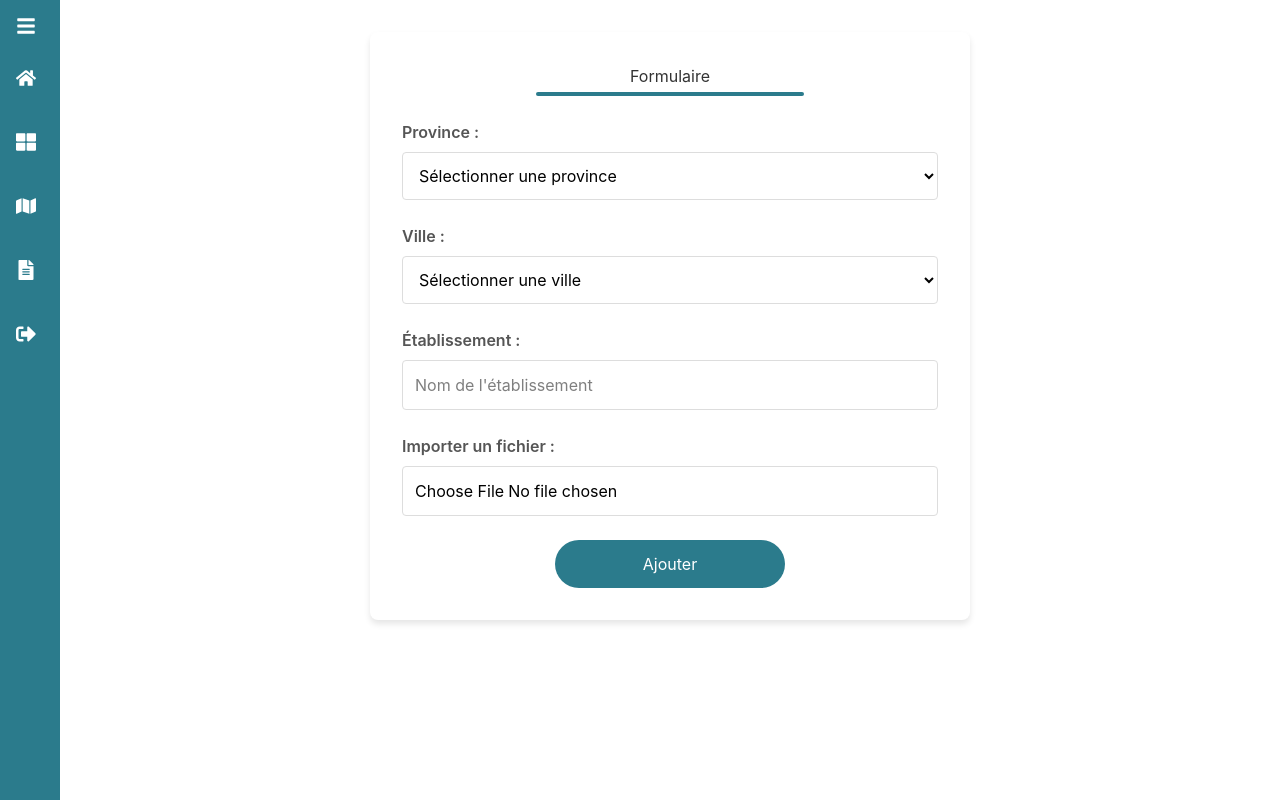
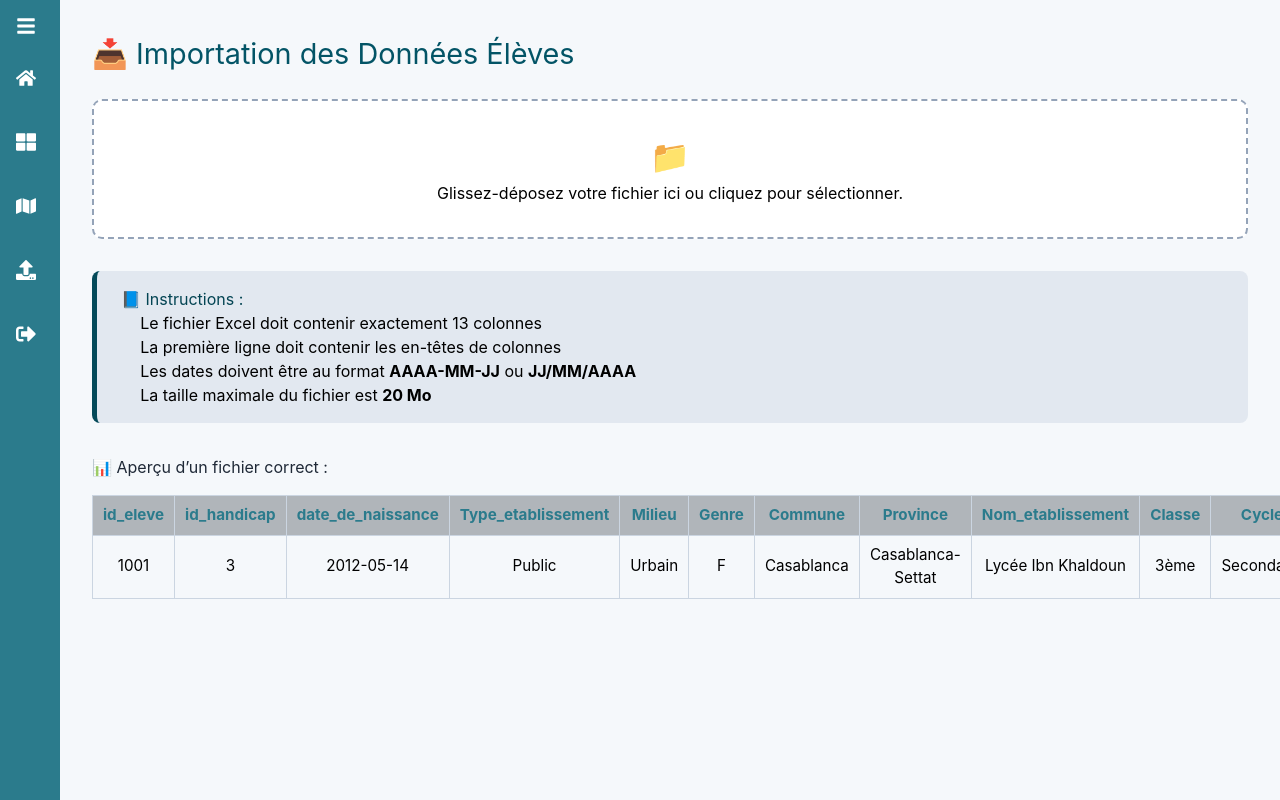
Before and after one commit to Oumaima-karam/HadrPredict_App, a React (Vite) app: page /FormPage in a window 1280 px wide. Built offline with nearby package versions, Linux system fonts and the light colour scheme.

Commit message:
Ajout page importation fichier Excel

```diff
--- a/src/components/Layout/icons.jsx
+++ b/src/components/Layout/icons.jsx
@@ -1,7 +1,7 @@
 import { Path } from "leaflet";
 import {
   FaHome,
-  FaFileAlt,
+  FaUpload ,
   FaThLarge,
   FaMap,
   FaSignOutAlt,
@@ -11,6 +11,6 @@ export const menuItems = [
   { icon: <FaHome />, text: "Home", path: "/LoginPage" },
   { icon: <FaThLarge />, text: "Dashboard", path: "/DashGlobal" },
   { icon: <FaMap />, text: "Cartegraphie", path: "/GeoCarte" },
-  { icon: <FaFileAlt />, text: "Formulaire", path: "/FormPage" },
+  { icon: <FaUpload  />, text: "Importer", path: "/FormPage" },
   { icon: <FaSignOutAlt />, text: "Logout", path: "/LoginPage" },
 ];
--- a/src/pages/Formulaire/FormPage.css
+++ b/src/pages/Formulaire/FormPage.css
@@ -1,102 +1,113 @@
 .page-layout {
-    display: flex;
-    min-height: 100vh;
+  display: flex;
+  height: 100vh;
+  background: #f5f8fb;
 }
 
-.sidebar {
-  width: 250px;
-  background: #2c3e50;
-  color: white;
-  position: fixed;
-  height: 100vh;
+.main-content {
+  flex: 1;
+  padding: 2rem;
   overflow-y: auto;
 }
 
-.main-content {
-    flex: 1;
-    padding: 20px;
-    margin-left: 250px;
+.title {
+  font-size: 1.8rem;
+  color: #035466;
+  margin-bottom: 1.5rem;
 }
 
-.form-container {
-    max-width: 600px;
-    margin: 2rem auto;
-    padding: 2rem;
-    background: #fff;
-    border-radius: 8px;
-    box-shadow: 0 4px 6px rgba(0, 0, 0, 0.1);
+
+
+.template-button:hover {
+  background-color: #1d4ed8;
 }
 
-.form-container h2 {
-    position: relative;
-    padding-bottom: 0.5rem;
-    margin-bottom: 1.5rem;
-    color: #333;
-    text-align: center;
+.upload-zone {
+  border: 2px dashed #94a3b8;
+  border-radius: 10px;
+  padding: 2rem;
+  text-align: center;
+  background: white;
+  margin-bottom: 1rem;
+  position: relative;
 }
 
-.form-container h2::after {
-    content: "";
-    position: absolute;
-    bottom: 0;
-    left: 25%;
-    width: 50%;
-    height: 4px;
-    background-color: #2b7b8c;
-    border-radius: 2px;
+.file-input {
+  position: absolute;
+  width: 100%;
+  height: 100%;
+  opacity: 0;
+  cursor: pointer;
 }
 
-.form-group {
-    display: flex;
-    flex-direction: column;
-    margin-bottom: 1.5rem;
+.upload-icon {
+  font-size: 2rem;
 }
 
-.form-group label {
-    margin-bottom: 0.5rem;
-    font-weight: 600;
-    color: #555;
+.file-info {
+  margin-top: 1rem;
+  font-size: 1rem;
 }
 
-.form-group select,
-.form-group input[type="text"],
-.form-group input[type="file"] {
-    padding: 0.75rem;
-    border: 1px solid #ddd;
-    border-radius: 4px;
-    font-size: 1rem;
-    transition: border-color 0.3s;
-    width: 100%;
-    box-sizing: border-box;
+.success-message {
+  color: green;
+  margin-top: 1rem;
+  font-weight: bold;
 }
 
-.form-group select:focus,
-.form-group input[type="text"]:focus {
-    outline: none;
-    border-color: #2b7b8c;
+.error-message {
+  color: red;
+  margin-top: 1rem;
+  font-weight: bold;
 }
 
-button[type="submit"] {
-    width: 230px;
-    display: block;
-    margin: 0 auto;
-    padding: 0.75rem 2rem;
-    background-color: #2b7b8c;
-    color: white;
-    border: none;
-    border-radius: 40px;
-    font-size: 1rem;
-    cursor: pointer;
-    transition: background-color 0.3s;
+.instructions {
+  background: #e2e8f0;
+  border-left: 5px solid #044959;
+  padding: 1rem 1.5rem;
+  border-radius: 8px;
+  margin-top: 2rem;
 }
 
-button[type="submit"]:hover {
-    background-color: #2b7b8c;
+.instructions h3 {
+  margin-top: 0;
+  color: #034453;
 }
 
-@media (max-width: 768px) {
-    .form-container {
-        margin: 1rem;
-        padding: 1.5rem;
-    }
+.instructions ol {
+  padding-left: 1.2rem;
 }
+
+.instructions ul {
+  padding-left: 1.5rem;
+  margin-top: 0.5rem;
+  list-style: disc;
+}
+
+.excel-guide {
+  margin-top: 2rem;
+}
+
+.excel-guide h3 {
+  color: #1f2937;
+}
+
+.excel-sample {
+  width: 100%;
+  border-collapse: collapse;
+  margin-top: 1rem;
+  font-size: 0.95rem;
+}
+
+.excel-sample th,
+.excel-sample td {
+  border: 1px solid #cbd5e1;
+  padding: 8px 10px;
+  text-align: center;
+}
+
+.excel-sample thead {
+  background-color: #b0b5ba;
+  color: #2b7b8c;
+  font-weight: bold;
+}
--- a/src/pages/Formulaire/FormPage.jsx
+++ b/src/pages/Formulaire/FormPage.jsx
@@ -1,114 +1,158 @@
 import React, { useState } from 'react';
-import './formPage.css';
 import Sidebar from '../../components/Layout/Sidebar/Sidebar';
-
-const provinces = ['Oujda-Angad', 'Nador', 'Driouch', 'Jerada', 'Berkane', 'Taourirt', 'Figuig', 'Guercif'];
-
-const predefinedCities = {
-    'Oujda-Angad': ['Oujda', 'Aïn Sfa', 'Bni Khaled', 'Bsara', 'Isly'],
-    'Nador': ['Nador', 'Al Aroui', 'Beni Ansar', 'Beni Chiker', 'Bni Bouifrour'],
-    'Driouch': ['Driouch', 'Ben Taieb', 'Midar', 'Trougout', 'Mtalssa'],
-    'Jerada': ['Jerada', 'Touissit', 'Gafait', 'Lebkhata', 'Mrija'],
-    'Berkane': ['Berkane', 'Ahfir', 'Aïn Erreggada', 'Aklim', 'Madagh'],
-    'Taourirt': ['Taourirt', 'Debdou', 'El Aïoun Sidi Mellouk', 'Mechraa Hammadi', 'Sidi Ali Belkassem'],
-    'Figuig': ['Figuig', 'Bouanane', 'Abou Lhamam', 'Bouarfa', 'Maiziz'],
-    'Guercif': ['Guercif', 'Taddart', 'Assefrou', 'Bni Oukil', 'Tiztoutine']
-};
+import './FormPage.css';
 
 export default function FormPage() {
-const [form, setForm] = useState({province: '', city: '', establishment: '', file: null});
+  const [file, setFile] = useState(null);
+  const [error, setError] = useState('');
+  const [success, setSuccess] = useState('');
 
-const [isOtherCity, setIsOtherCity] = useState(false);
+  const validExtensions = ['xls', 'xlsx'];
 
-const handleChange = e => {
-    const { name, value, files } = e.target;
-    if (name === 'city' && value === 'other') {
-        setIsOtherCity(true);
-        setForm(p => ({ ...p, city: '' }));
+  const handleFile = (selectedFile) => {
+    const fileExt = selectedFile.name.split('.').pop().toLowerCase();
+    if (!validExtensions.includes(fileExt)) {
+      setError('❌ Format invalide. Seuls les fichiers .xls et .xlsx sont autorisés.');
+      setFile(null);
+      setSuccess('');
     } else {
-        setForm(p => ({
-        ...p,
-        [name]: files ? files[0] : value,
-        ...(name === 'province' && { city: '', isOtherCity: false }),
-    }));
+      setError('');
+      setFile(selectedFile);
+      uploadToBackend(selectedFile);
     }
-};
+  };
 
-const getCities = () => {
-    return predefinedCities[form.province] || [];
-};
+  const uploadToBackend = (file) => {
+    const formData = new FormData();
+    formData.append('file', file);
 
-return (
+    fetch('http://localhost:8081/api/eleve/upload', {
+      method: 'POST',
+      body: formData
+    })
+      .then(res => res.text())
+      .then(message => {
+        setSuccess(`✅ ${message}`);
+        setError('');
+      })
+      .catch(async err => {
+        console.error('Erreur complète :', err);
+        let message = "❌ Erreur lors de l'envoi du fichier.";
+        try {
+          const text = await err.response?.text?.();
+          if (text) message = `❌ ${text}`;
+        } catch {}
+        setError(message);
+        setSuccess('');
+      });
+  };
 
+  const handleFileChange = (e) => {
+    if (e.target.files.length > 0) {
+      handleFile(e.target.files[0]);
+    }
+  };
+
+  const handleDrop = (e) => {
+    e.preventDefault();
+    if (e.dataTransfer.files.length > 0) {
+      handleFile(e.dataTransfer.files[0]);
+    }
+  };
+
+  const downloadTemplate = () => {
+    fetch('http://localhost:8081/api/eleve/template')
+      .then(res => res.blob())
+      .then(blob => {
+        const url = window.URL.createObjectURL(blob);
+        const a = document.createElement('a');
+        a.href = url;
+        a.download = 'modele_eleve.xlsx';
+        a.click();
+      })
+      .catch(() => {
+        setError("❌ Impossible de télécharger le modèle.");
+      });
+  };
+
+  return (
     <div className="page-layout">
+      <Sidebar />
+      <main className="main-content">
+        <h2 className="title">📥 Importation des Données Élèves</h2>
 
-        <Sidebar />
-
-        <div className="flex-1 min-h-screen justify-center">
-        <div className="form-container">
-        <h2>Formulaire</h2>
-        <form onSubmit={e => { e.preventDefault(); console.log(form); }}>
-
-        <div className="form-group">
-        <label>Province :</label>
-        <select
-            name="province"
-            value={form.province}
-            onChange={handleChange}
-            required
+        <div
+          className="upload-zone"
+          onDragEnter={e => e.preventDefault()}
+          onDragOver={e => e.preventDefault()}
+          onDrop={handleDrop}
         >
-            <option value="">Sélectionner une province</option>
-            {provinces.map(p => <option key={p} value={p}>{p}</option>)}
-        </select>
+          <input
+            type="file"
+            accept=".xls,.xlsx"
+            className="file-input"
+            onChange={handleFileChange}
+          />
+          <div className="upload-content">
+            <span className="upload-icon">📁</span>
+            <p>Glissez-déposez votre fichier ici ou cliquez pour sélectionner.</p>
+          </div>
         </div>
 
-        <div className="form-group">
-        <label>Ville :</label>
-        {!isOtherCity ? (
-            <select name="city" value={form.city} onChange={handleChange} required >
-            <option value="">Sélectionner une ville</option>
-                {form.province && (<>
-                {getCities().map(c => (
-                    <option key={c} value={c}>{c}</option>
-                ))}
-                <option value="other">Autre</option>
-                </>
-            )}
-            </select>
-        ) : (
-            <input
-                type="text"
-                name="city"
-                value={form.city}
-                onChange={handleChange}
-                placeholder="Entrez le nom de la ville"
-                required
-                autoFocus
-            />
-        )}
-        </div>
+        {file && <div className="file-info">📄 Fichier sélectionné : <strong>{file.name}</strong></div>}
+        {error && <div className="error-message">{error}</div>}
+        {success && <div className="success-message">{success}</div>}
 
-        <div className="form-group">
-            <label>Établissement :</label>
-            <input
-                type="text"
-                name="establishment"
-                value={form.establishment}
-                onChange={handleChange}
-                placeholder="Nom de l'établissement"
-                required
-            />
-        </div>
+        <section className="instructions">
+          <h3>📘 Instructions :</h3>
+          <ol>
+            <li>Le fichier Excel doit contenir exactement 13 colonnes </li>
+            <li>La première ligne doit contenir les en-têtes de colonnes</li>
+            <li>Les dates doivent être au format <strong>AAAA-MM-JJ</strong> ou <strong>JJ/MM/AAAA</strong></li>
+            <li>La taille maximale du fichier est <strong>20 Mo</strong></li>
+          </ol>
+        </section>
 
-        <div className="form-group">
-        <label>Importer un fichier :</label>
-        <input type="file" name="file" onChange={handleChange} />
-        </div>
-
-        <button type="submit">Ajouter</button>
-        </form>
-        </div>
-        </div>
+        <section className="excel-guide">
+          <h3>📊 Aperçu d’un fichier correct :</h3>
+          <table className="excel-sample">
+            <thead>
+              <tr>
+                <th>id_eleve</th>
+                <th>id_handicap</th>
+                <th>date_de_naissance</th>
+                <th>Type_etablissement</th>
+                <th>Milieu</th>
+                <th>Genre</th>
+                <th>Commune</th>
+                <th>Province</th>
+                <th>Nom_etablissement</th>
+                <th>Classe</th>
+                <th>Cycle</th>
+                <th>Absence</th>
+                <th>Resultat</th>
+              </tr>
+            </thead>
+            <tbody>
+              <tr>
+                <td>1001</td>
+                <td>3</td>
+                <td>2012-05-14</td>
+                <td>Public</td>
+                <td>Urbain</td>
+                <td>F</td>
+                <td>Casablanca</td>
+                <td>Casablanca-Settat</td>
+                <td>Lycée Ibn Khaldoun</td>
+                <td>3ème</td>
+                <td>Secondaire</td>
+                <td>2</td>
+                <td>15</td>
+              </tr>
+            </tbody>
+          </table>
+        </section>
+      </main>
     </div>
-);
+  );
 }
```
